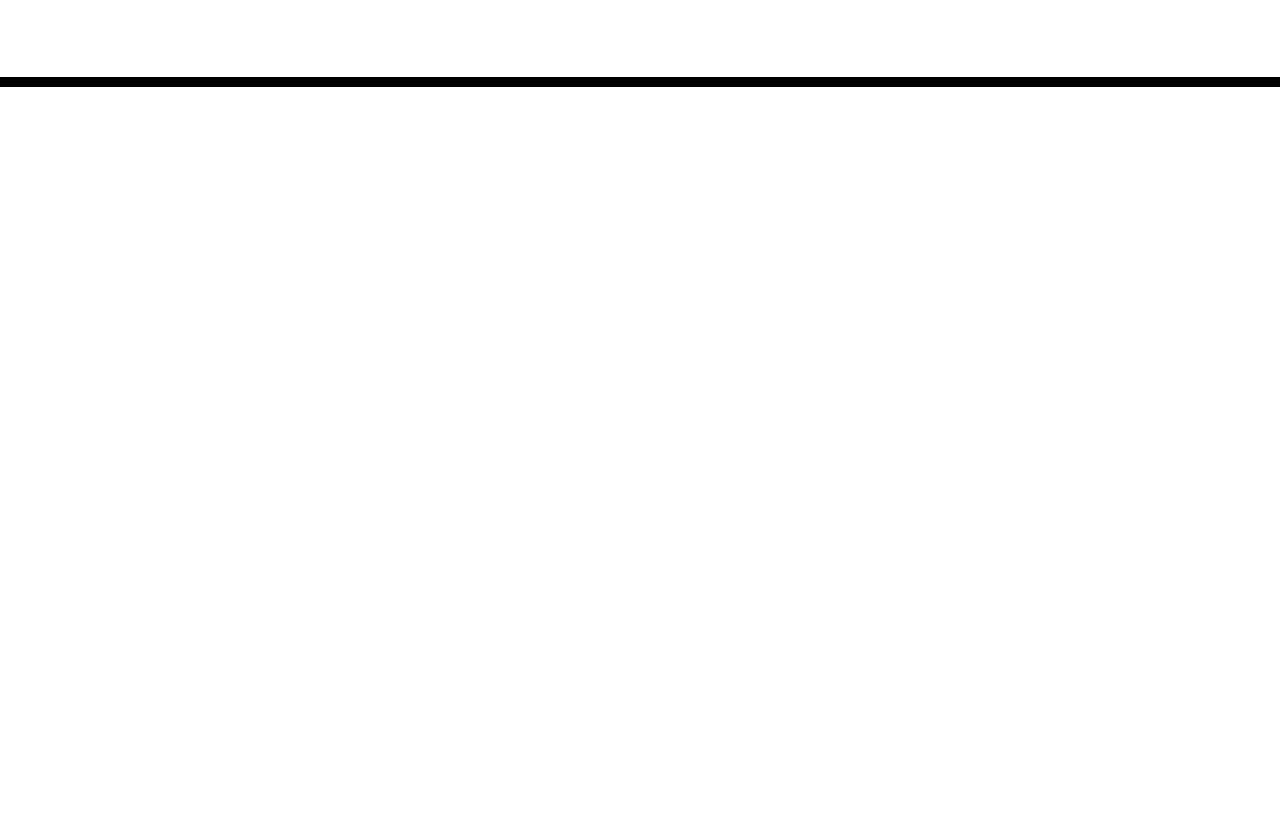
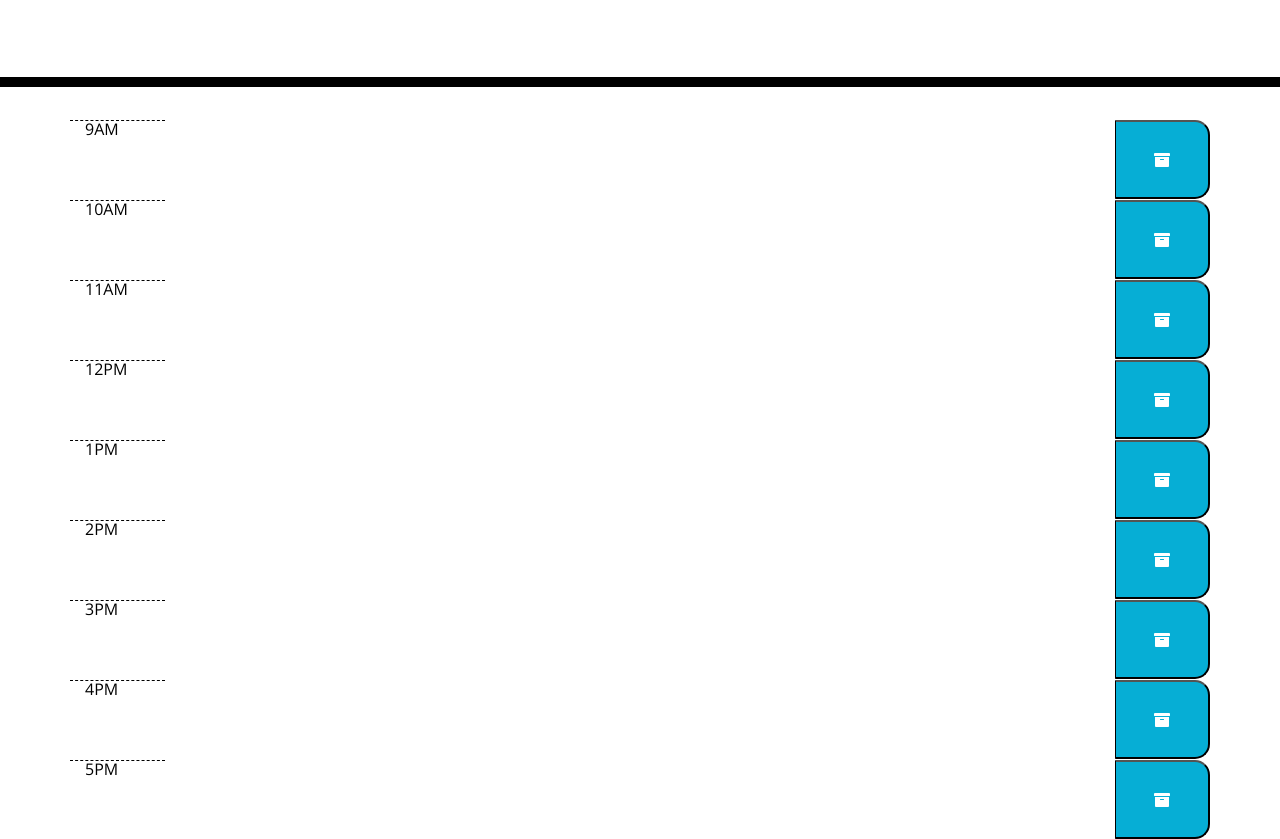
Before and after one commit to jcmoser5/moserschedulerchallenge, a plain HTML site: page index.html in a window 1280 px wide. Shown: the part 181-1020 px from the top of the page. Before the commit the page ends 800 px from the top, so only its background shows below. Drawn offline with nearby package versions, Linux system fonts and the light colour scheme; files that its build step writes are made by us from their sources.

Commit message:
set up html

```diff
--- a/index.html
+++ b/index.html
@@ -18,7 +18,7 @@
       href="https://fonts.googleapis.com/css?family=Open+Sans&display=swap"
       rel="stylesheet"
     />
-    <link rel="stylesheet" href="style.css" />
+    <link rel="stylesheet" href="./assets/css/style.css" />
     <title>Work Day Scheduler</title>
   </head>
 
@@ -28,11 +28,57 @@
       <p class="lead">A simple calendar app for scheduling your work day</p>
       <p id="currentDay" class="lead"></p>
     </header>
-    <div class="container">
+    <div id="timeblocks" class="container">
       <!-- Timeblocks go here -->
+      <div class="row">
+        <div class="col-1 hour">9AM</div>
+        <div class="col-10 task" data-hour="9"><p class="event"></p></div>
+        <button class="saveBtn col-1"><i class="fas fa-archive"></i></button>
+      </div>
+      <div class="row">
+        <div class="col-1 hour">10AM</div>
+        <div class="col-10 task" data-hour="10"><p class="event"></p></div>
+        <button class="saveBtn col-1"><i class="fas fa-archive"></i></button>
+      </div>
+      <div class="row">
+        <div class="col-1 hour">11AM</div>
+        <div class="col-10 task" data-hour="11"><p class="event"></p></div>
+        <button class="saveBtn col-1"><i class="fas fa-archive"></i></button>
+      </div>
+      <div class="row">
+        <div class="col-1 hour">12PM</div>
+        <div class="col-10 task" data-hour="12"><p class="event"></p></div>
+        <button class="saveBtn col-1"><i class="fas fa-archive"></i></button>
+      </div>
+      <div class="row">
+        <div class="col-1 hour">1PM</div>
+        <div class="col-10 task" data-hour="13"><p class="event"></p></div>
+        <button class="saveBtn col-1"><i class="fas fa-archive"></i></button>
+      </div>
+      <div class="row">
+        <div class="col-1 hour">2PM</div>
+        <div class="col-10 task" data-hour="14"><p class="event"></p></div>
+        <button class="saveBtn col-1"><i class="fas fa-archive"></i></button>
+      </div>
+      <div class="row">
+        <div class="col-1 hour">3PM</div>
+        <div class="col-10 task" data-hour="15"><p class="event"></p></div>
+        <button class="saveBtn col-1"><i class="fas fa-archive"></i></button>
+      </div>
+      <div class="row">
+        <div class="col-1 hour">4PM</div>
+        <div class="col-10 task" data-hour="16"><p class="event"></p></div>
+        <button class="saveBtn col-1"><i class="fas fa-archive"></i></button>
+      </div>
+      <div class="row">
+        <div class="col-1 hour">5PM</div>
+        <div class="col-10 task" data-hour="17"><p class="event"></p></div>
+        <button class="saveBtn col-1"><i class="fas fa-archive"></i></button>
+      </div>
     </div>
 
     <script src="https://code.jquery.com/jquery-3.4.1.min.js"></script>
     <script src="https://cdnjs.cloudflare.com/ajax/libs/moment.js/2.24.0/moment.min.js"></script>
+    <script src="./assets/js/script.js"></script>
   </body>
 </html>
```
